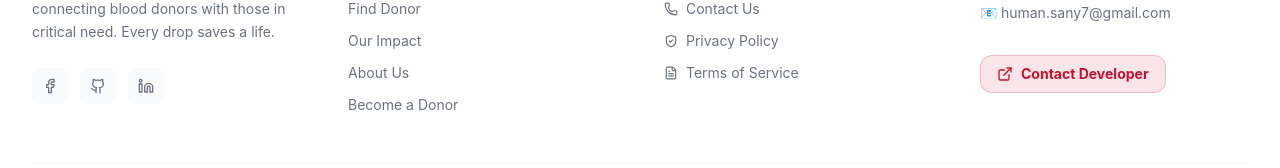
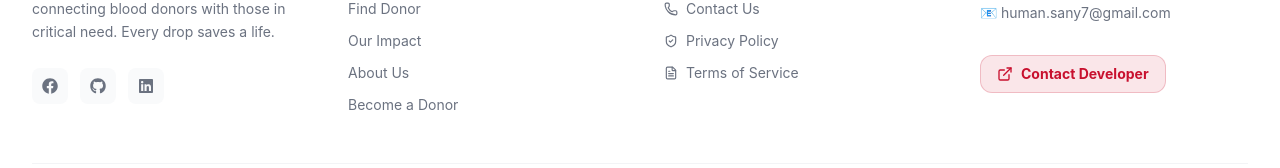
Before and after one commit to ArafatSany7/Drops, a React (Vite) app: page / in a window 1280 px wide. Shown: the part 4820-4988 px from the top of the page. Built offline with nearby package versions, Linux system fonts and the light colour scheme; no server answers.

Commit message:
fix: replace deprecated lucide brand icons with react-icons to fix Vercel build

```diff
--- a/package.json
+++ b/package.json
@@ -17,6 +17,7 @@
     "react-dom": "^19.2.7",
     "react-helmet-async": "^3.0.0",
     "react-hot-toast": "^2.6.0",
+    "react-icons": "^5.7.0",
     "react-router-dom": "^7.18.1",
     "recharts": "^3.10.1"
   },
--- a/src/components/Layout.tsx
+++ b/src/components/Layout.tsx
@@ -1,5 +1,6 @@
 import { Outlet, Link, useLocation } from 'react-router-dom'
-import { Droplet, Menu, X, BookOpen, Phone, ShieldCheck, FileText, Facebook, Github, Linkedin, ExternalLink } from 'lucide-react'
+import { Droplet, Menu, X, BookOpen, Phone, ShieldCheck, FileText, ExternalLink } from 'lucide-react'
+import { FaFacebook, FaGithub, FaLinkedin } from 'react-icons/fa'
 import { ThemeToggle } from './ThemeToggle'
 import ProfileDropdown from './ProfileDropdown'
 import { useAuth } from '../context/AuthContext'
@@ -125,13 +126,13 @@ export default function Layout() {
               </p>
               <div className="flex gap-3">
                 <a href="https://www.facebook.com/arafat.sany.836467?_rdc=1&_rdr#" target="_blank" rel="noopener noreferrer" className="w-9 h-9 bg-bg-subtle rounded-lg flex items-center justify-center text-text-muted hover:text-primary hover:bg-primary/10 transition-colors">
-                  <Facebook className="w-4 h-4" />
+                  <FaFacebook className="w-4 h-4" />
                 </a>
                 <a href="https://github.com/ArafatSany7" target="_blank" rel="noopener noreferrer" className="w-9 h-9 bg-bg-subtle rounded-lg flex items-center justify-center text-text-muted hover:text-primary hover:bg-primary/10 transition-colors">
-                  <Github className="w-4 h-4" />
+                  <FaGithub className="w-4 h-4" />
                 </a>
                 <a href="https://www.linkedin.com/in/arafatsany" target="_blank" rel="noopener noreferrer" className="w-9 h-9 bg-bg-subtle rounded-lg flex items-center justify-center text-text-muted hover:text-primary hover:bg-primary/10 transition-colors">
-                  <Linkedin className="w-4 h-4" />
+                  <FaLinkedin className="w-4 h-4" />
                 </a>
               </div>
             </div>
```
Also changed, not shown: 1 other file (tests, documents, lock files or other folders).
